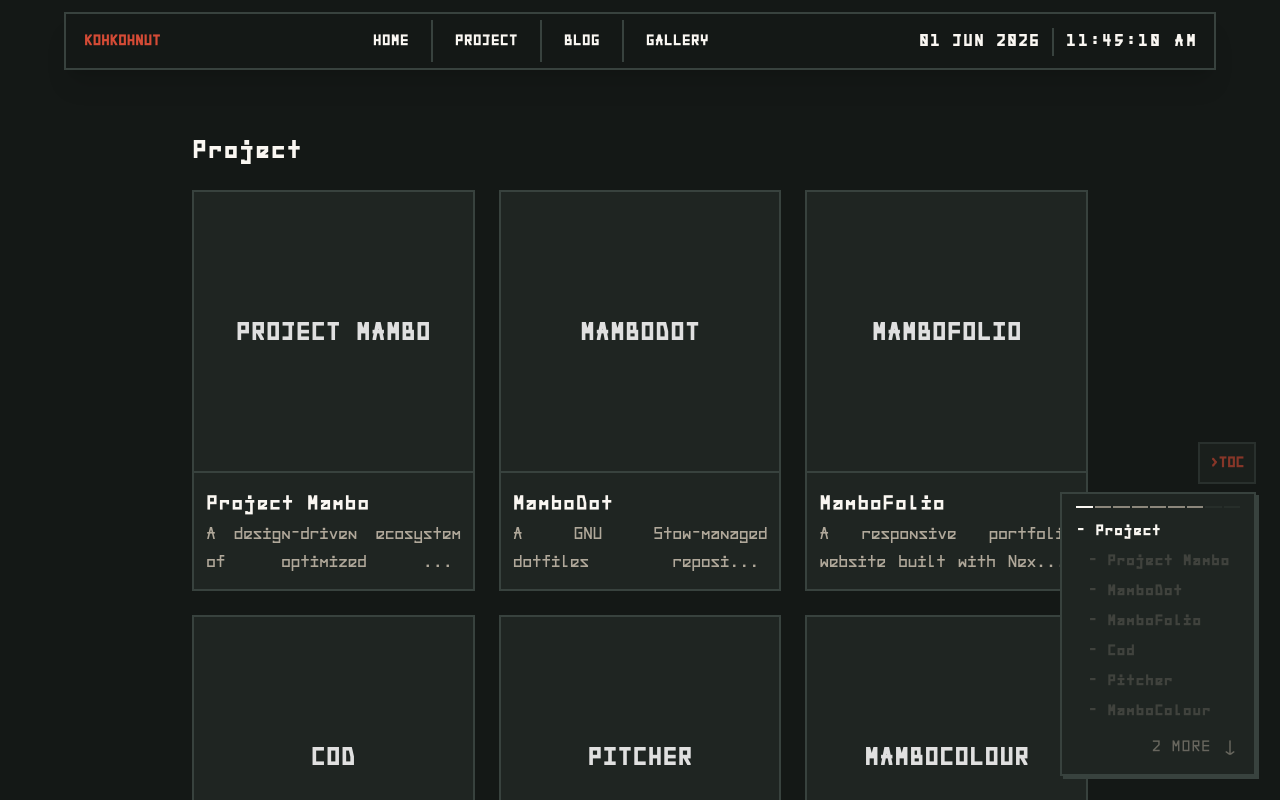
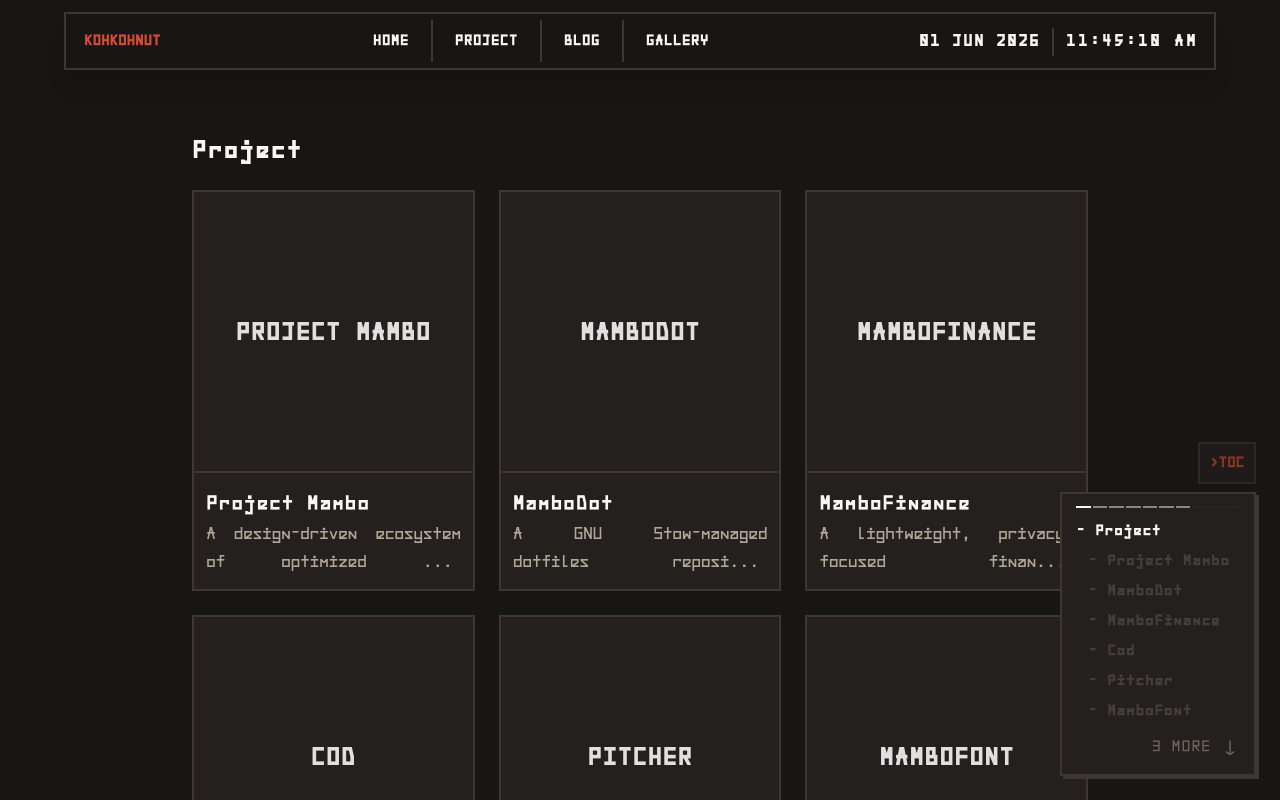
Before and after one commit to ProjectMambo/MamboFolio, a Next.js app: page /project in a window 1280 px wide. Shown: the top 800 px of the page. Built offline with nearby package versions, Linux system fonts and the light colour scheme.

Commit message:
docs: add mambofinance to projects

```diff
--- /dev/null
+++ b/src/app/project/mambofinance/page.tsx
@@ -0,0 +1,9 @@
+import path from "path";
+
+import Page from "@/modules/Page";
+import { parseMarkdownFile } from "@/components/markdown/MarkdownParser";
+
+export default function GeneratedPage() {
+  const nodes = parseMarkdownFile(path.join(process.cwd(), "docs", "project/MamboFinance.md"));
+  return <Page nodes={nodes} />;
+}
--- a/src/constants/projects.ts
+++ b/src/constants/projects.ts
@@ -21,11 +21,11 @@ export const projectConfig = [
         color: "var(--color-apricot-dust)",
     },
     {
-        label: "MamboFolio",
-        link: "/project/mambofolio",
+        label: "MamboFinance",
+        link: "/project/mambofinance",
         description:
-            "A responsive portfolio website built with Next.js and Tailwind CSS.",
-        color: "var(--color-charred-root)",
+            "A lightweight, privacy-focused financial dashboard for effortless expense tracking and budgeting.",
+        color: "var(--color-desert-sage)",
     },
     {
         label: "Cod",
@@ -40,11 +40,24 @@ export const projectConfig = [
         color: "var(--color-ember-glow)",
     },
     {
+        label: "MamboFont",
+        link: "/project/mambofont",
+        description: "A modern font designed for consistent layout.",
+        color: "var(--color-dusk-shadow)",
+    },
+    {
         label: "MamboColour",
         link: "/project/mambocolour",
         description:
             "A modern and premium colour palette collection with parsers for different use case.",
         color: "var(--color-deep-teal)",
+    },
+    {
+        label: "MamboFolio",
+        link: "/project/mambofolio",
+        description:
+            "A responsive portfolio website built with Next.js and Tailwind CSS.",
+        color: "var(--color-charred-root)",
     },
     {
         label: "MamboSite",
@@ -53,10 +66,4 @@ export const projectConfig = [
             "A responsive project wiki built with Next.js and Tailwind CSS.",
         color: "var(--color-baked-brick)",
     },
-    {
-        label: "MamboFont",
-        link: "/project/mambofont",
-        description: "A modern font designed for consistent layout.",
-        color: "var(--color-dusk-shadow)",
-    },
 ] as const satisfies Entry[];
--- a/src/styles/mamboorchedark.css
+++ b/src/styles/mamboorchedark.css
@@ -1,15 +1,15 @@
 [data-theme="dark"] {
-  --bg: #141816;
-  --bg_surface: #1F2522;
-  --border: #38423E;
+  --bg: #181615;
+  --bg_surface: #24201E;
+  --border: #3D3633;
   --fg: #FAF7F2;
   --fg_muted: #D5C9B8;
-  --comment: #8A9A86;
+  --comment: #969085;
   --brand: #D44B36;
   --brand_hover: #A93622;
-  --interactive: #6E856B;
-  --interactive_hover: #5C705A;
-  --success: #5C705A;
+  --interactive: #7A8574;
+  --interactive_hover: #64705E;
+  --success: #64705E;
   --warning: #D3A774;
   --error: #D44B36;
 }
--- a/src/styles/mambooutbackdark.css
+++ b/src/styles/mambooutbackdark.css
@@ -1,10 +1,10 @@
 [data-theme="dark"] {
   --abyssal_bark: #fdfaf2;
   --burnt_charcoal: #ebdcd0;
-  --canyon_floor: #4a3532;
-  --crushed_clay: #2b2120;
-  --dusty_parchment: #141a17;
-  --river_silt: #1c1615;
+  --canyon_floor: #4A3D3A;
+  --crushed_clay: #2B2321;
+  --dusty_parchment: #161413;
+  --river_silt: #1C1817;
   --magma_dust: #ff6b57;
   --wildfire: #e65235;
   --rusty_canyon: #cc4329;
@@ -25,29 +25,29 @@
   --dry_straw: #e0b267;
   --roasted_cumin: #bd8f42;
   --savannah_dusk: #946b28;
-  --desert_sage: #b5ccaa;
-  --pale_spinifex: #cbdcc0;
-  --dusty_olive: #99b088;
-  --lichen_crust: #7a9466;
-  --dry_moss: #5d7549;
-  --eucalyptus_leaf: #799984;
-  --overgrown_fern: #5e806a;
-  --swamp_murk: #44614f;
-  --ancient_pine: #2d4536;
-  --midnight_forest: #1b2e22;
-  --shale_green: #9cbab3;
-  --river_ooze: #7da199;
-  --deep_teal: #538279;
-  --sunken_timber: #366158;
-  --flooded_creek: #1f423b;
-  --outback_sky: #7fa0bd;
-  --eucalyptus_smoke: #9bbaed;
-  --bluestone: #577894;
-  --storm_canopy: #3d5b73;
-  --night_monsoon: #263f54;
-  --fossil_bone: #1c221e;
-  --weathered_wood: #3d2e24;
-  --termite_mound: #665242;
-  --dried_bark: #bdae9d;
-  --charred_root: #ded3c5;
+  --desert_sage: #C2CCA8;
+  --pale_spinifex: #D0DCC0;
+  --dusty_olive: #A2B088;
+  --lichen_crust: #829466;
+  --dry_moss: #657549;
+  --eucalyptus_leaf: #839979;
+  --overgrown_fern: #678061;
+  --swamp_murk: #4A6146;
+  --ancient_pine: #324530;
+  --midnight_forest: #202E1E;
+  --shale_green: #9CBAAC;
+  --river_ooze: #7DA190;
+  --deep_teal: #538271;
+  --sunken_timber: #366151;
+  --flooded_creek: #1F4235;
+  --outback_sky: #8B9CBD;
+  --eucalyptus_smoke: #A5B5ED;
+  --bluestone: #627294;
+  --storm_canopy: #455473;
+  --night_monsoon: #2C3854;
+  --fossil_bone: #221E1C;
+  --weathered_wood: #3D322A;
+  --termite_mound: #66584E;
+  --dried_bark: #BDB3A6;
+  --charred_root: #DEEDDF;
 }
```
Also changed, not shown: 4 other files (tests, documents, lock files or other folders).
